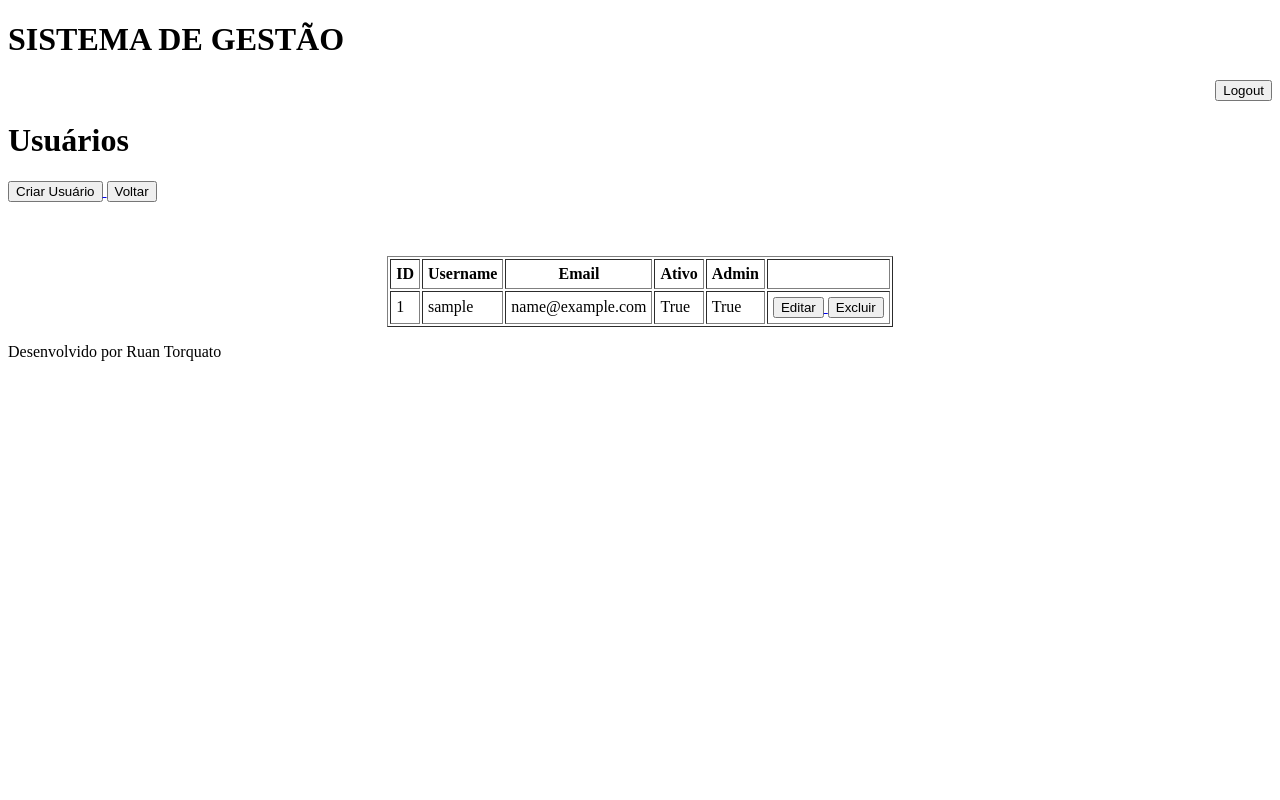
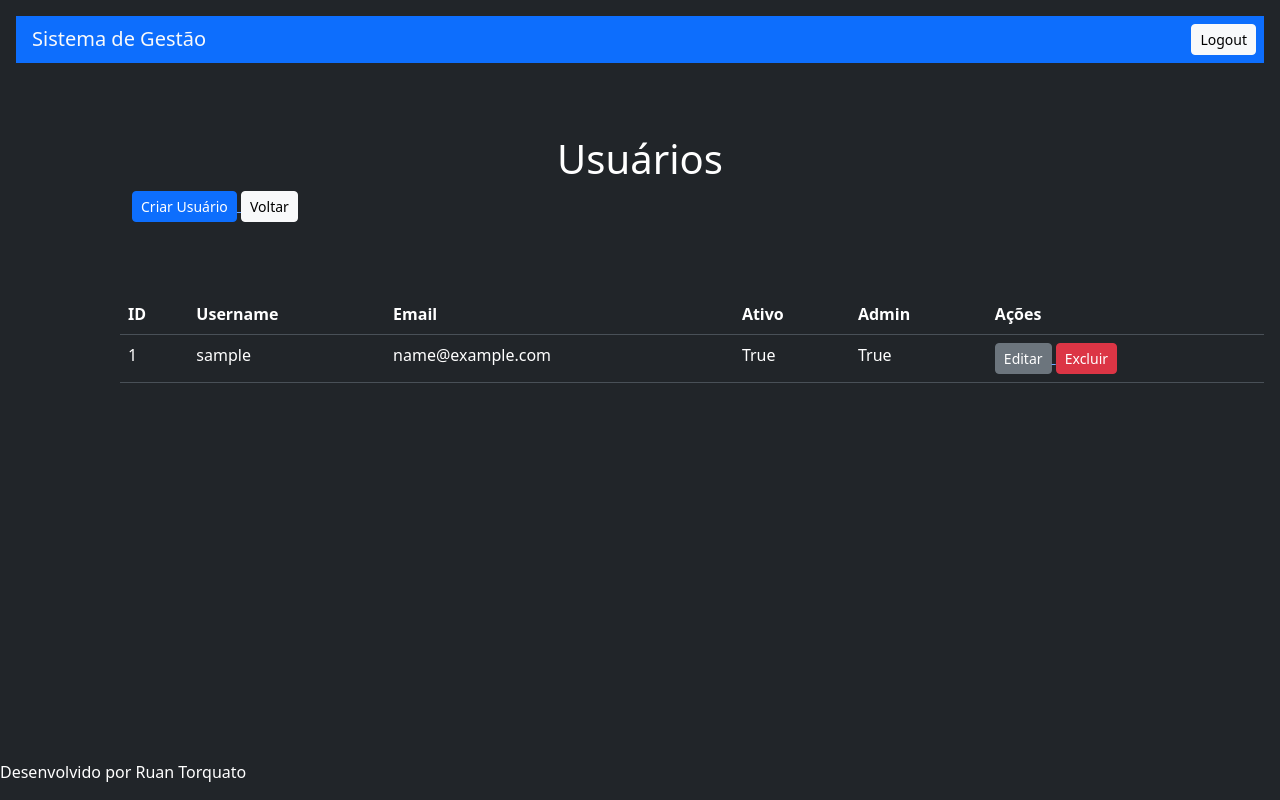
Before and after one commit to ruantor4/sistema_de_gestao, a Django app: page /listar/ in a window 1280 px wide. Run offline with Django 5.2, Linux system fonts and the light colour scheme; the visitor is signed in with stand-in values (Sample User, id 1); data comes from the database, SQL or seed files in the repository.

Commit message:
Estilização gestao usuarios, adicionado link para home, verificação para de usuario logado para botao logout

```diff
--- a/templates/model-footer.html
+++ b/templates/model-footer.html
@@ -1,3 +1,5 @@
-<footer>
-    <p>Desenvolvido por Ruan Torquato</p>
-</footer>
+<div class="fixed-bottom">
+    <footer>
+        <p>Desenvolvido por Ruan Torquato</p>
+    </footer>
+</div>
--- a/templates/model-header.html
+++ b/templates/model-header.html
@@ -1,4 +1,23 @@
-<meta charset="UTF-8">
-<title>Sistema de Gestao</title>
-
-<h1>SISTEMA DE GESTÃO</h1>
+<!doctype html>
+<html lang="pt-br" data-bs-theme="dark">
+  <head>
+    <meta charset="utf-8">
+    <meta name="viewport" content="width=device-width, initial-scale=1">
+    <title>Tela de Login</title>
+    <link href="https://cdn.jsdelivr.net/npm/bootstrap@5.3.8/dist/css/bootstrap.min.css" rel="stylesheet" integrity="sha384-sRIl4kxILFvY47J16cr9ZwB07vP4J8+LH7qKQnuqkuIAvNWLzeN8tE5YBujZqJLB" crossorigin="anonymous">
+</head>
+<body class="text-bg-dark p-3 w-auto text-start px-3" >
+    <nav class="navbar bg-primary" >
+      <div class="text-start">
+          <a href="{% url 'home' %}" class="list-group-item list-group-item-action active">
+        <span class="navbar-brand h1 ps-3 text-light">Sistema de Gestão</span>
+          </a>
+      </div>
+        <div align="right" class="px-2">
+            {% if user.is_authenticated %}
+            <a href="/logout">
+                <button type="button" class="btn btn-light btn-sm btn-block ">Logout</button>
+            </a>
+            {% endif %}
+        </div>
+    </nav><br>
--- a/templates/usuarios/listar.html
+++ b/templates/usuarios/listar.html
@@ -1,34 +1,30 @@
 {% extends "model-page.html" %}
 
 {% block content %}
-    <div align="right">
-        <a href="/logout">
-            <button>Logout</button>
-        </a>
-    </div>
-    <h1>Usuários</h1>
-    <div align="left">
+    <h1 class="text-center container mt-5 ">Usuários</h1>
+    <div class="container-fluid col-10 w-0">
         {% if user.is_superuser %}
             <a href="{% url 'criar_usuario' %}">
-            <button>Criar Usuário</button>
+                <button type="button" class="btn btn-primary btn-sm">Criar Usuário</button>
             </a>
         {% endif %}
         <a href="{% url 'home' %}">
-            <button>Voltar</button>
+            <button type="button" class="btn btn-light btn-sm">Voltar</button>
         </a>
     </div>
     <br><br><br>
-
-    <div align="center">
-        <table border="1" cellpadding="5">
+    <div class="offset-md-1">
+        <table class="table">
+            <thead class="thead-dark ">
             <tr>
-                <th>ID</th>
-                <th>Username</th>
-                <th>Email</th>
-                <th>Ativo</th>
-                <th>Admin</th>
-                <th></th>
+                <th scope="col">ID</th>
+                <th scope="col">Username</th>
+                <th scope="col">Email</th>
+                <th scope="col">Ativo</th>
+                <th scope="col">Admin</th>
+                <th scope="col">Ações</th>
             </tr>
+            </thead>
             {% for usuario in usuarios %}
                 <tr>
                     <td>{{ usuario.id }}</td>
@@ -38,25 +34,18 @@
                     <td>{{ usuario.is_superuser }}</td>
                     <td>
                         {% if user.is_superuser %}
-                        <a href="{% url 'editar_usuario' usuario.id %}">
-                            <button>Editar</button>
+                            <a href="{% url 'editar_usuario' usuario.id %}" >
+                                <button type="button" class="btn btn-secondary btn-sm ">Editar</button>
                             </a>
-
-
                             <a href="{% url 'deletar_usuario' usuario.id %}">
-                            <button>Excluir</button>
+                                <button type="button" class="btn btn-danger btn-sm">Excluir</button>
                             </a>
                         {% endif %}
                     </td>
+                </div>
                 </th>
-
                 </tr>
-
             {% endfor %}
-
     </table>
     </div>
-
-
-
 {% endblock %}
```
Also changed, not shown: templates/home.html (+6 -13 lines), templates/login.html (+21 -14 lines). Lines whose indentation alone changed are shown as unchanged.
